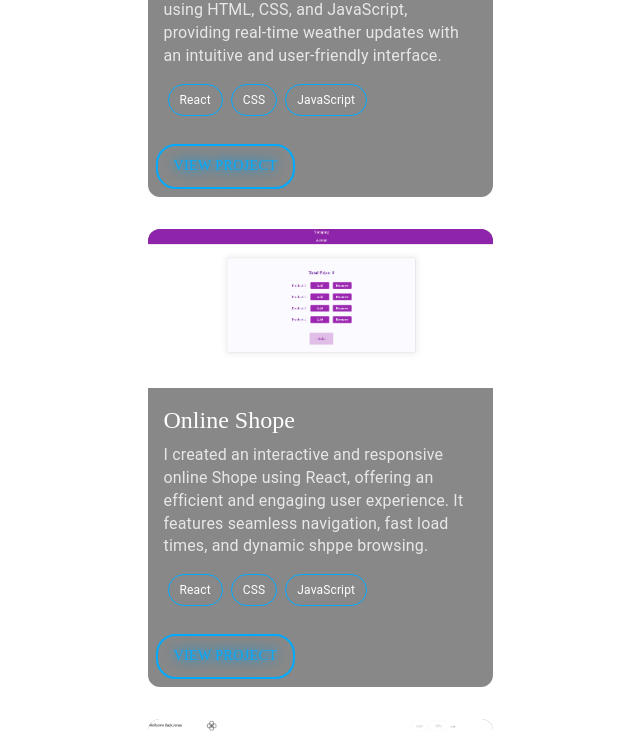
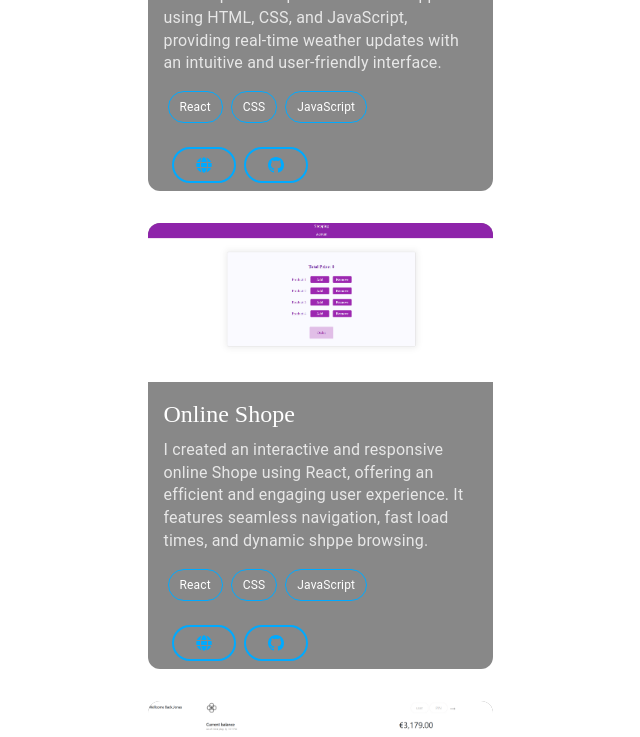
Before and after one commit to MOwaisAzizi/Azizi-Portfolio, a React (Vite) app: page / in a window 1280 px wide. Shown: the part 1060-1797 px from the top of the page, without its empty margins (320-960 px from the left). Built offline with nearby package versions, Linux system fonts and the light colour scheme.

Commit message:
update some styles

```diff
--- a/src/Componets/ProjectCard/ProjectCard.jsx
+++ b/src/Componets/ProjectCard/ProjectCard.jsx
@@ -1,6 +1,5 @@
 // import { motion } from 'motion/react'
 // import React from 'react'
-
 
 // function ProjectCard({project}) {
 
@@ -53,46 +52,49 @@
 
 // export default ProjectCard
 
+import * as React from "react";
+import Card from "@mui/material/Card";
+import CardContent from "@mui/material/CardContent";
+import CardMedia from "@mui/material/CardMedia";
+import Typography from "@mui/material/Typography";
+import Button from "@mui/material/Button";
+import CardActionArea from "@mui/material/CardActionArea";
+import CardActions from "@mui/material/CardActions";
+import Chip from "@mui/material/Chip";
+import Fade from "@mui/material/Fade";
+import { BsGithub } from "react-icons/bs";
+import {
+  FaGlobe,
+  FaExternalLinkAlt,
+  FaLink,
+  FaFirefoxBrowser,
+} from "react-icons/fa";
 
-
-
-import * as React from 'react';
-import Card from '@mui/material/Card';
-import CardContent from '@mui/material/CardContent';
-import CardMedia from '@mui/material/CardMedia';
-import Typography from '@mui/material/Typography';
-import Button from '@mui/material/Button';
-import CardActionArea from '@mui/material/CardActionArea';
-import CardActions from '@mui/material/CardActions';
-import Chip from '@mui/material/Chip';
-import Fade from '@mui/material/Fade';
-
-
-
-function ProjectCard({project}) {
+function ProjectCard({ project }) {
   return (
-<div        style={{
-            display: 'flex',
-            flexDirection: 'row',
-            justifyContent: 'center',
-            alignItems: 'flex-start',
-            gap: '64px',
-            padding: '16px',
-            flexWrap: 'wrap',
-          }}>
-
+    <div
+      style={{
+        display: "flex",
+        flexDirection: "row",
+        justifyContent: "center",
+        alignItems: "flex-start",
+        gap: "64px",
+        padding: "16px",
+        flexWrap: "wrap",
+      }}
+    >
       <Fade in={true} timeout={800}>
         <Card
           sx={{
             maxWidth: 345,
-                  borderRadius: '12px',
-                  backdropFilter: 'blur(1px)',
-                  backgroundColor: 'rgba(18, 18, 18, 0.5)',
-                  boxShadow: '0 4px 20px rgba(255, 255, 255, 0.2)',
-                  transition: 'transform 0.3s, box-shadow 0.3s',
-                  '&:hover': {
-                    transform: 'scale(1.05)',
-                    boxShadow: '0 8px 30px rgba(255, 255, 255, 0.3)',
+            borderRadius: "12px",
+            backdropFilter: "blur(1px)",
+            backgroundColor: "rgba(18, 18, 18, 0.5)",
+            boxShadow: "0 4px 20px rgba(255, 255, 255, 0.2)",
+            transition: "transform 0.3s, box-shadow 0.3s",
+            "&:hover": {
+              transform: "scale(1.05)",
+              boxShadow: "0 8px 30px rgba(255, 255, 255, 0.3)",
             },
           }}
         >
@@ -109,9 +111,9 @@ function ProjectCard({project}) {
                 variant="h5"
                 component="div"
                 sx={{
-                        fontFamily: 'Cinzel, serif',
-                        fontSize: '24px',
-                        color: '#fff',
+                  fontFamily: "Cinzel, serif",
+                  fontSize: "24px",
+                  color: "#fff",
                 }}
               >
                 {project.title}
@@ -119,63 +121,84 @@ function ProjectCard({project}) {
               <Typography
                 variant="body2"
                 sx={{
-                        fontFamily: 'Roboto, sans-serif',
-                        fontSize: '16px',
-                        color: '#fff',
+                  fontFamily: "Roboto, sans-serif",
+                  fontSize: "16px",
+                  color: "#fff",
                   opacity: 0.8,
                 }}
               >
                 {project.description}
               </Typography>
-                    <div style={{ marginTop: '12px' }}>
+              <div style={{ marginTop: "12px" }}>
                 {project.techstack.map((tech, idx) => (
                   <Chip
                     key={idx}
                     label={tech}
                     variant="outlined"
                     sx={{
-                            color: '#fff',
-                            borderColor: '#00aaff',
-                            margin: '4px',
-                            fontFamily: 'Roboto, sans-serif',
-                            fontSize: '12px',
+                      color: "#fff",
+                      borderColor: "#00aaff",
+                      margin: "4px",
+                      marginBottom: "0",
+                      fontFamily: "Roboto, sans-serif",
+                      fontSize: "12px",
                     }}
                   />
                 ))}
               </div>
             </CardContent>
           </CardActionArea>
-                <CardActions>
+          <CardActions style={{ marginLeft: "16px" }}>
             <Button
               size="small"
-                    href={project.link}
+              href={project.dlink}
               target="_blank"
               sx={{
-                      color: '#00aaff',
-                      border: '2px solid #00aaff',
-                      borderRadius: '20px',
-                      padding: '8px 16px',
-                      fontFamily: 'Cinzel, serif',
-                      fontSize: '14px',
-                      textShadow: '0 0 8px #00aaff, 0 0 16px #0088cc',
-                      transition: '0.4s ease-in-out',
-                      '&:hover': {
-                        backgroundColor: '#00aaff',
-                        color: '#000',
-                        boxShadow: '0 0 20px #00aaff, 0 0 40px #0088cc',
+                color: "#00aaff",
+                border: "2px solid #00aaff",
+                borderRadius: "20px",
+                padding: "8px 16px",
+                fontFamily: "Cinzel, serif",
+                fontSize: "14px",
+                textShadow: "0 0 8px #00aaff, 0 0 16px #0088cc",
+                transition: "0.4s ease-in-out",
+                "&:hover": {
+                  backgroundColor: "#00aaff",
+                  color: "#000",
+                  boxShadow: "0 0 20px #00aaff, 0 0 40px #0088cc",
                 },
               }}
             >
-                    View Project
+              <FaGlobe size={"16px"} />
+            </Button>
+
+            <Button
+              size="small"
+              href={project.clink}
+              target="_blank"
+              sx={{
+                color: "#00aaff",
+                border: "2px solid #00aaff",
+                borderRadius: "20px",
+                padding: "8px 16px",
+                fontFamily: "Cinzel, serif",
+                fontSize: "14px",
+                textShadow: "0 0 8px #00aaff, 0 0 16px #0088cc",
+                transition: "0.4s ease-in-out",
+                "&:hover": {
+                  backgroundColor: "#00aaff",
+                  color: "#000",
+                  boxShadow: "0 0 20px #00aaff, 0 0 40px #0088cc",
+                },
+              }}
+            >
+              <BsGithub size={"16px"} />
             </Button>
           </CardActions>
         </Card>
       </Fade>
-
     </div>
-
-
   );
 }
 
-  export default ProjectCard
+export default ProjectCard;
--- a/src/Data/project.js
+++ b/src/Data/project.js
@@ -1,4 +1,4 @@
-import weather from '../assets/weather.png'
+import weather from '../assets/weather.jpg'
 import sell from '../assets/sell.png'
 import bank from '../assets/bank.png'
 import mapty from '../assets/mapty.png'
```
Also changed, not shown: src/assets/weather.jpg (added), src/assets/weather.png (deleted). Lines whose indentation alone changed are shown as unchanged.
